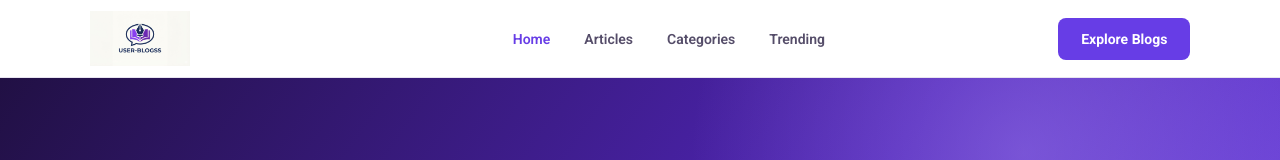
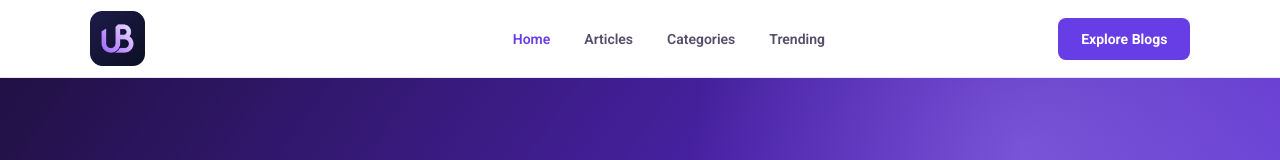
Before and after one commit to merlin1906/User-Blogss, a React (Vite) app in the folder client/: page / in a window 1280 px wide. Shown: the top 160 px of the page. Built offline with nearby package versions, Linux system fonts and the light colour scheme; no server answers.

Commit message:
Update UB brand logo

```diff
--- a/client/src/components/Navbar.jsx
+++ b/client/src/components/Navbar.jsx
@@ -6,10 +6,10 @@ function Navbar() {
     <header className="navbar">
       <Link to="/" className="logo">
         <img
-          src="/image_a59b28f0.jpg"
-          alt="USER-BLOGSS"
-          className="website-logo"
-        />
+  src="/favicon-192%20(1).png"
+  alt="USER-BLOGSS"
+  className="website-logo"
+/>
       </Link>
 
       <nav className="nav-links">
```
Also changed, not shown: client/public/favicon-192 (1).png (added), client/public/image_a59b28f0.jpg (deleted).
